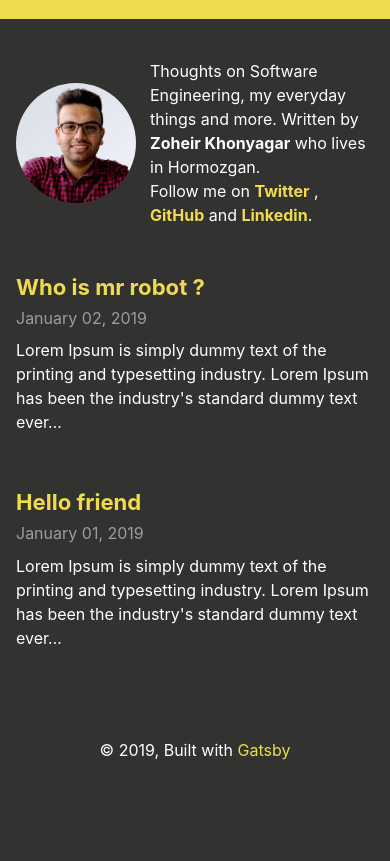
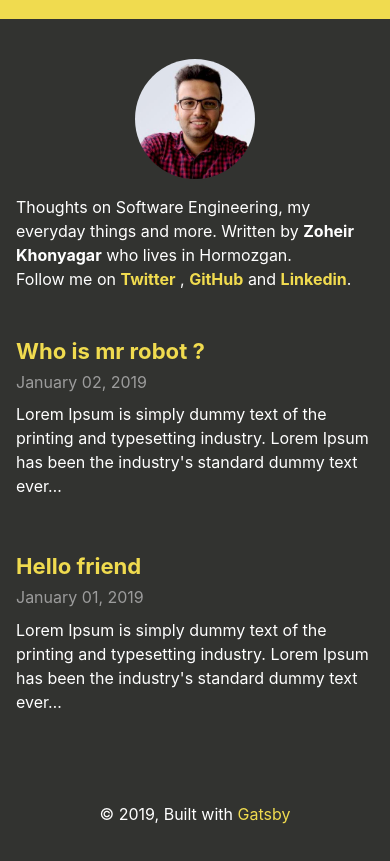
Before and after one commit to zoheirkhonyagar/zoheirkhonyagar.github.io-develop, a Gatsby site: page / in a window 390 px wide. Shown: the part 63-924 px from the top of the page. Before the commit the page ends 865 px from the top, so only its background shows below. Built offline with nearby package versions, Linux system fonts and the light colour scheme; Gatsby itself is replaced by a stand-in of ours.

Commit message:
fix bio responsive issue

```diff
--- a/src/components/layout.css
+++ b/src/components/layout.css
@@ -765,3 +765,13 @@ footer {
 .gatsby-resp-image-wrapper {
   margin: 0.5rem 0;
 }
+
+@media only screen and (max-width: 590px) {
+  .aboutme {
+    flex-direction: column;
+  }
+
+  .profile-pic {
+    margin: 0 auto 1rem auto;
+  }
+}
```
